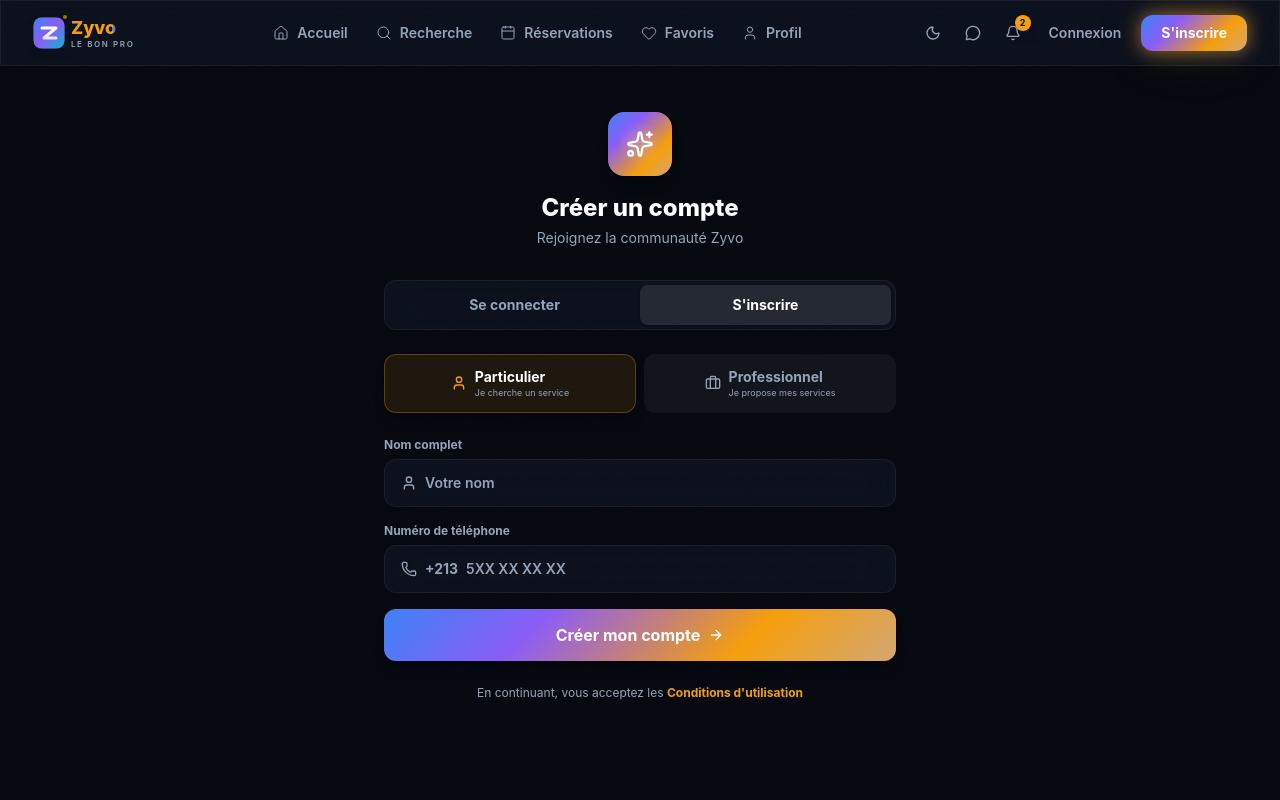
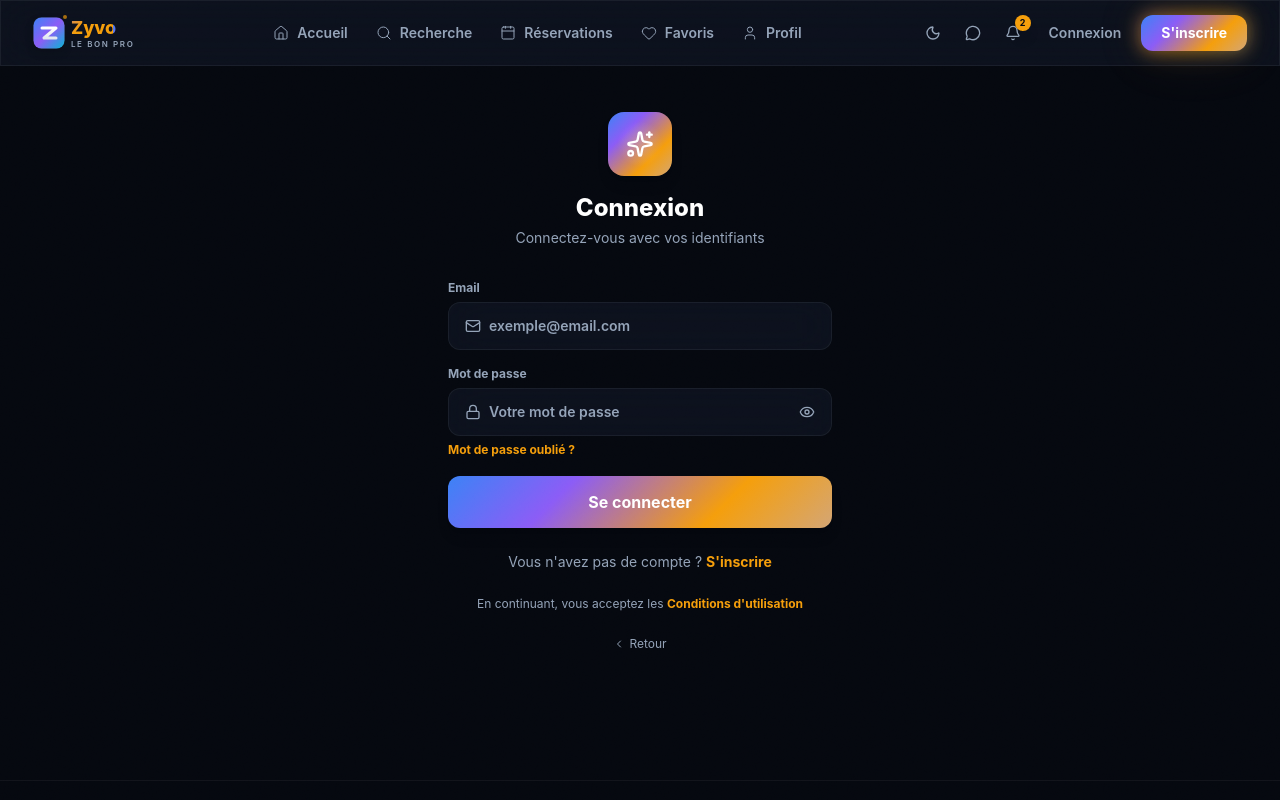
Before and after one commit to karimbzn31/ZYVO-OFFICIEL-, a React (Vite) app: page /auth in a window 1280 px wide. Shown: the top 800 px of the page. Built offline with nearby package versions, Linux system fonts and the light colour scheme.

Commit message:
feat: simplified auth form (SweepSouth-style email/password), removed RoleModal

```diff
--- a/src/pages/Auth.jsx
+++ b/src/pages/Auth.jsx
@@ -1,204 +1,125 @@
 import { useState } from 'react'
-import { Link, useNavigate } from 'react-router-dom'
-import {
-  Phone, User, ArrowRight, ShieldCheck, Sparkles, Check, Briefcase,
-  ChevronLeft
-} from 'lucide-react'
+import { useNavigate } from 'react-router-dom'
+import { Mail, Lock, Eye, EyeOff, ChevronLeft, Sparkles } from 'lucide-react'
 import { useAuth } from '../context/auth'
 
 export default function Auth() {
-  const [mode, setMode] = useState('register')
-  const [step, setStep] = useState(1)
+  const [mode, setMode] = useState('login')
+  const [email, setEmail] = useState('')
+  const [password, setPassword] = useState('')
+  const [showPwd, setShowPwd] = useState(false)
+  const [emailError, setEmailError] = useState('')
   const { login } = useAuth()
   const navigate = useNavigate()
 
-  const [name, setName] = useState('')
-  const [phone, setPhone] = useState('')
-  const [code, setCode] = useState(['', '', '', ''])
-
-  const switchMode = (m) => {
-    setMode(m)
-    setStep(1)
+  const validateEmail = (v) => {
+    if (!v) return ''
+    return /^[^\s@]+@[^\s@]+\.[^\s@]+$/.test(v) ? '' : 'Email invalide'
   }
 
   const handleSubmit = (e) => {
     e.preventDefault()
-    if (step === 1) setStep(2)
-  }
-
-  const handleVerify = () => {
-    login(phone, name, 'client')
+    const err = validateEmail(email)
+    setEmailError(err)
+    if (err) return
+    login(email, email.split('@')[0], 'client')
     navigate('/profile')
   }
 
-  const handleCodeChange = (i, value) => {
-    const newCode = [...code]
-    newCode[i] = value
-    setCode(newCode)
-    if (value && i < 3) {
-      document.getElementById(`code-${i + 1}`)?.focus()
-    }
-  }
-
   return (
-    <div className="py-8 max-w-2xl mx-auto">
-      <div className="max-w-lg mx-auto">
+    <div className="py-8 max-w-sm mx-auto">
       <div className="text-center mb-8">
-          <div className="w-16 h-16 rounded-2xl gradient-brand flex items-center justify-center text-2xl font-bold text-white shadow-lg mx-auto mb-4 relative overflow-hidden">
+        <div className="w-16 h-16 rounded-2xl gradient-brand flex items-center justify-center mx-auto mb-4 shadow-lg relative overflow-hidden">
           <div className="absolute inset-0 bg-[radial-gradient(circle_at_50%_50%,rgba(255,255,255,0.15),transparent_50%)]" />
-            <Sparkles className="w-7 h-7 relative z-10" />
+          <Sparkles className="w-7 h-7 text-white relative z-10" />
         </div>
         <h1 className="text-2xl font-extrabold">
-            {step === 2
-              ? 'Vérification'
-              : mode === 'register'
-                ? 'Créer un compte'
-                : 'Connexion'}
+          {mode === 'login' ? 'Connexion' : 'Créer un compte'}
         </h1>
         <p className="text-sm text-zyvo-muted mt-1">
-            {step === 2
-              ? `Un code SMS a été envoyé au +213 ${phone}`
-              : mode === 'register'
-                ? 'Rejoignez la communauté Zyvo'
-                : 'Retrouvez votre compte Zyvo'}
+          {mode === 'login'
+            ? 'Connectez-vous avec vos identifiants'
+            : 'Créez votre compte Zyvo'}
         </p>
       </div>
 
-        {/* TABS */}
-        {step === 1 && (
-          <div className="flex glass-premium rounded-xl p-1 mb-6">
-            <button
-              onClick={() => switchMode('login')}
-              className={`flex-1 py-2.5 rounded-lg text-sm font-bold transition-all ${
-                mode === 'login' ? 'bg-white/10 text-white shadow-sm' : 'text-zyvo-muted hover:text-white'
-              }`}
-            >
-              Se connecter
-            </button>
-            <button
-              onClick={() => switchMode('register')}
-              className={`flex-1 py-2.5 rounded-lg text-sm font-bold transition-all ${
-                mode === 'register' ? 'bg-white/10 text-white shadow-sm' : 'text-zyvo-muted hover:text-white'
-              }`}
-            >
-              S'inscrire
-            </button>
-          </div>
-        )}
-
-        {/* ROLE SELECTION */}
-        {step === 1 && mode === 'register' && (
-          <div className="grid grid-cols-2 gap-2 mb-6">
-            <div className={`flex items-center justify-center gap-2 py-3 rounded-xl text-sm font-bold border bg-zyvo-gold/10 border-zyvo-gold/30 text-white shadow-lg`}>
-              <User className="w-4 h-4 text-zyvo-gold" />
-              <div className="text-left">
-                <div>Particulier</div>
-                <div className="text-[9px] font-normal text-zyvo-muted">Je cherche un service</div>
-              </div>
-            </div>
-            <Link
-              to="/become-provider"
-              className="flex items-center justify-center gap-2 py-3 rounded-xl text-sm font-bold transition-all border bg-white/5 border-transparent text-zyvo-muted hover:text-white hover:bg-white/10"
-            >
-              <Briefcase className="w-4 h-4" />
-              <div className="text-left">
-                <div>Professionnel</div>
-                <div className="text-[9px] font-normal text-zyvo-muted">Je propose mes services</div>
-              </div>
-            </Link>
-          </div>
-        )}
-
-        {/* CLIENT / LOGIN FORM */}
-        {step === 1 && (
       <form onSubmit={handleSubmit} className="space-y-4">
-            {mode === 'register' && (
         <div>
-                <label className="text-xs font-bold text-zyvo-muted mb-1.5 block">Nom complet</label>
-                <div className="flex items-center gap-2 glass-premium rounded-xl px-4 h-12 focus-within:border-zyvo-gold/40 transition-all border border-transparent">
-                  <User className="w-4 h-4 text-zyvo-muted shrink-0" />
+          <label className="text-xs font-bold text-zyvo-muted mb-1.5 block">Email</label>
+          <div className={`flex items-center gap-2 glass-premium rounded-xl px-4 h-12 transition-all border ${emailError ? 'border-zyvo-error/50' : 'border-transparent focus-within:border-zyvo-gold/40'}`}>
+            <Mail className="w-4 h-4 text-zyvo-muted shrink-0" />
             <input
-                    type="text"
-                    placeholder="Votre nom"
-                    value={name}
-                    onChange={(e) => setName(e.target.value)}
+              type="email"
+              placeholder="exemple@email.com"
+              value={email}
+              onChange={e => { setEmail(e.target.value); setEmailError('') }}
               className="w-full bg-transparent outline-none text-sm font-semibold text-white placeholder:text-zyvo-muted"
               required
             />
           </div>
+          {emailError && <p className="text-xs text-zyvo-error mt-1.5">{emailError}</p>}
         </div>
-            )}
+
         <div>
-              <label className="text-xs font-bold text-zyvo-muted mb-1.5 block">Numéro de téléphone</label>
+          <label className="text-xs font-bold text-zyvo-muted mb-1.5 block">Mot de passe</label>
           <div className="flex items-center gap-2 glass-premium rounded-xl px-4 h-12 focus-within:border-zyvo-gold/40 transition-all border border-transparent">
-                <Phone className="w-4 h-4 text-zyvo-muted shrink-0" />
-                <span className="text-sm font-bold text-zyvo-muted">+213</span>
+            <Lock className="w-4 h-4 text-zyvo-muted shrink-0" />
             <input
-                  type="tel"
-                  placeholder="5XX XX XX XX"
-                  value={phone}
-                  onChange={(e) => setPhone(e.target.value)}
-                  className="flex-1 bg-transparent outline-none text-sm font-semibold text-white placeholder:text-zyvo-muted"
+              type={showPwd ? 'text' : 'password'}
+              placeholder="Votre mot de passe"
+              value={password}
+              onChange={e => setPassword(e.target.value)}
+              className="w-full bg-transparent outline-none text-sm font-semibold text-white placeholder:text-zyvo-muted"
               required
             />
+            <button type="button" onClick={() => setShowPwd(!showPwd)} className="text-zyvo-muted hover:text-white transition-colors">
+              {showPwd ? <EyeOff className="w-4 h-4" /> : <Eye className="w-4 h-4" />}
+            </button>
           </div>
+          {mode === 'login' && (
+            <button type="button" className="text-xs text-zyvo-gold font-bold hover:underline mt-1.5">
+              Mot de passe oublié ?
+            </button>
+          )}
         </div>
+
         <button
           type="submit"
-              className="w-full gradient-brand text-white font-bold py-3.5 rounded-xl shadow-lg hover:scale-[1.02] transition-all duration-300 flex items-center justify-center gap-2 glow-worm"
+          className="w-full gradient-brand text-white font-bold py-3.5 rounded-xl shadow-lg hover:scale-[1.02] transition-all duration-300 glow-worm"
         >
-              {mode === 'register' ? 'Créer mon compte' : 'Se connecter'}
-              <ArrowRight className="w-4 h-4" />
+          {mode === 'login' ? 'Se connecter' : "S'inscrire"}
         </button>
       </form>
+
+      <div className="text-center mt-6">
+        <p className="text-sm text-zyvo-muted">
+          {mode === 'login' ? (
+            <>Vous n'avez pas de compte ?{' '}
+              <button type="button" onClick={() => setMode('register')} className="text-zyvo-gold font-bold hover:underline">
+                S'inscrire
+              </button>
+            </>
+          ) : (
+            <>Déjà un compte ?{' '}
+              <button type="button" onClick={() => setMode('login')} className="text-zyvo-gold font-bold hover:underline">
+                Se connecter
+              </button>
+            </>
           )}
-
-        {/* OTP */}
-        {step === 2 && (
-          <div className="text-center py-4">
-            <div className="w-14 h-14 rounded-full bg-emerald-500/10 flex items-center justify-center mx-auto mb-4">
-              <ShieldCheck className="w-7 h-7 text-emerald-400" />
+        </p>
       </div>
-            <p className="text-sm text-zyvo-muted mb-6">
-              Code de vérification envoyé au <strong className="text-white">+213 {phone}</strong>
-            </p>
-            <div className="flex gap-3 justify-center">
-              {code.map((digit, i) => (
-                <input
-                  key={i}
-                  id={`code-${i}`}
-                  type="text"
-                  maxLength={1}
-                  value={digit}
-                  onChange={(e) => handleCodeChange(i, e.target.value.replace(/\D/g, ''))}
-                  className="w-12 h-14 text-center text-lg font-bold glass-premium rounded-xl outline-none focus:border-zyvo-gold/50 focus:bg-white/10 text-white transition-all border border-transparent"
-                />
-              ))}
-            </div>
-            <button
-              onClick={handleVerify}
-              className="w-full gradient-brand text-white font-bold py-3.5 rounded-xl shadow-lg hover:scale-[1.02] transition-all duration-300 mt-6 flex items-center justify-center gap-2 glow-worm"
-            >
-              <Check className="w-4 h-4" /> Vérifier mon compte
-            </button>
-            <p className="text-xs text-zyvo-muted mt-4">
-              Vous n'avez pas reçu le code ?{' '}
-              <button type="button" className="text-zyvo-gold font-bold hover:underline">Renvoyer</button>
-            </p>
-            <button
-              onClick={() => setStep(1)}
-              className="flex items-center justify-center gap-1 text-xs text-zyvo-muted hover:text-white transition-colors mt-4 mx-auto"
-            >
-              <ChevronLeft className="w-3 h-3" /> Modifier le numéro
-            </button>
-          </div>
-        )}
 
       <p className="text-center text-xs text-zyvo-muted mt-6">
         En continuant, vous acceptez les{' '}
         <a href="#" className="text-zyvo-gold font-bold hover:underline">Conditions d'utilisation</a>
       </p>
-      </div>
+
+      <button
+        onClick={() => navigate(-1)}
+        className="flex items-center justify-center gap-1 text-xs text-zyvo-muted hover:text-white transition-colors mt-6 mx-auto"
+      >
+        <ChevronLeft className="w-3 h-3" /> Retour
+      </button>
     </div>
   )
 }
```
Also changed, not shown: src/components/Header.jsx (+5 -12 lines). Lines whose indentation alone changed are shown as unchanged.
